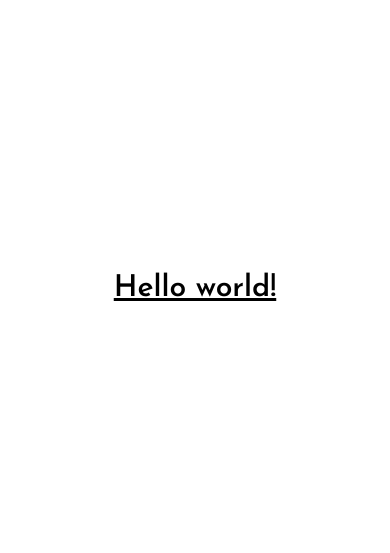
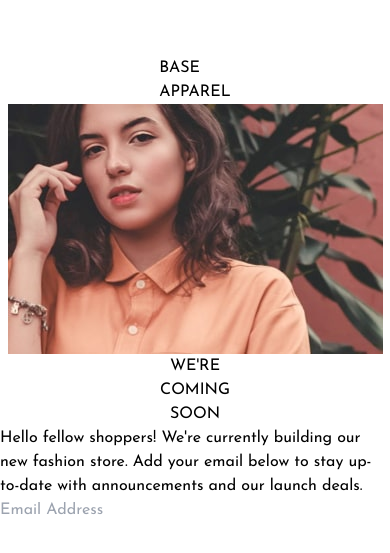
Before and after one commit to fkrunic/frontend-mentor-base-apparel-coming-soon-page, a Vue app: page / in a window 390 px wide. Shown: the part 133-686 px from the top of the page. Built offline with nearby package versions, Linux system fonts and the light colour scheme.

Commit message:
basic mobile structure

```diff
--- a/src/App.vue
+++ b/src/App.vue
@@ -9,9 +9,51 @@ onMounted(() => {
 
 <template>
   <div class="flex items-center justify-center min-h-screen">
-    <h1 class="text-3xl font-bold underline">
-      Hello world!
-    </h1>
+
+    <!-- Page Layout -->
+    <div class="flex flex-col items-center">
+
+      <!-- Banner-->
+      <div class="flex flex-row justify-start">
+
+        <!-- Name and Logo -->
+        <div class="flex flex-row">
+
+          <!-- Logo -->
+          <div></div>
+
+          <!-- Brand Name -->
+          <div class="flex flex-col">
+            <p>BASE</p>
+            <p>APPAREL</p>
+          </div>
+        </div>
+      </div>
+
+      <img src="./assets/hero-mobile.jpg" alt="woman">
+
+      <!-- Bottom Card -->
+      <div class="flex flex-col">
+
+        <!-- Coming Soon -->
+        <div class="flex flex-col items-center">
+          <p>WE'RE</p>
+          <p>COMING</p>
+          <p>SOON</p>
+        </div>
+
+        <p>
+          Hello fellow shoppers! We're currently building
+          our new fashion store. Add your email below to stay
+          up-to-date with announcements and our launch deals.
+        </p>
+
+        <!-- Email Button -->
+        <div class="flex flex-row">
+          <input class="outline-none" type="text" placeholder="Email Address">
+        </div>
+      </div>
+    </div>
   </div>
 </template>
 
```
